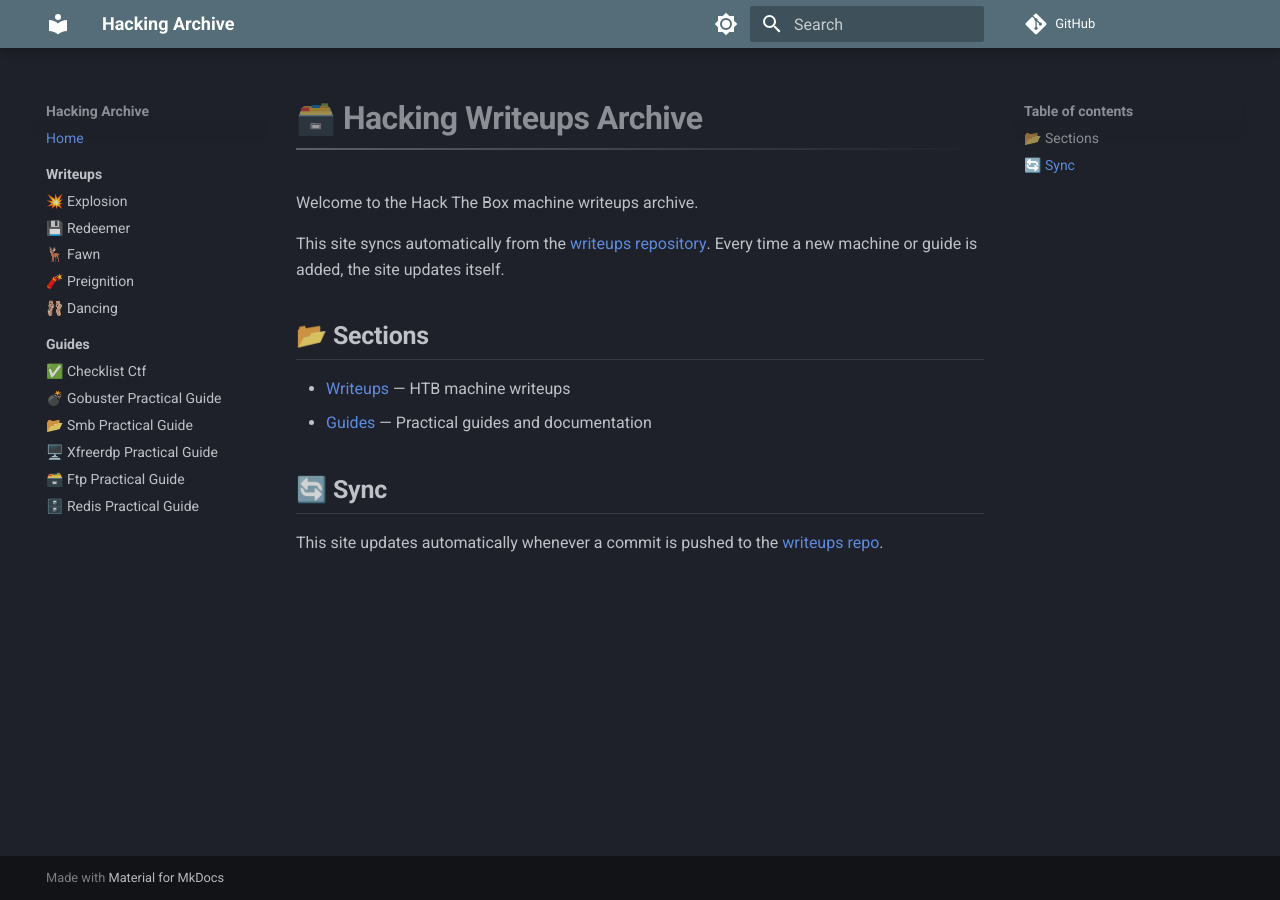
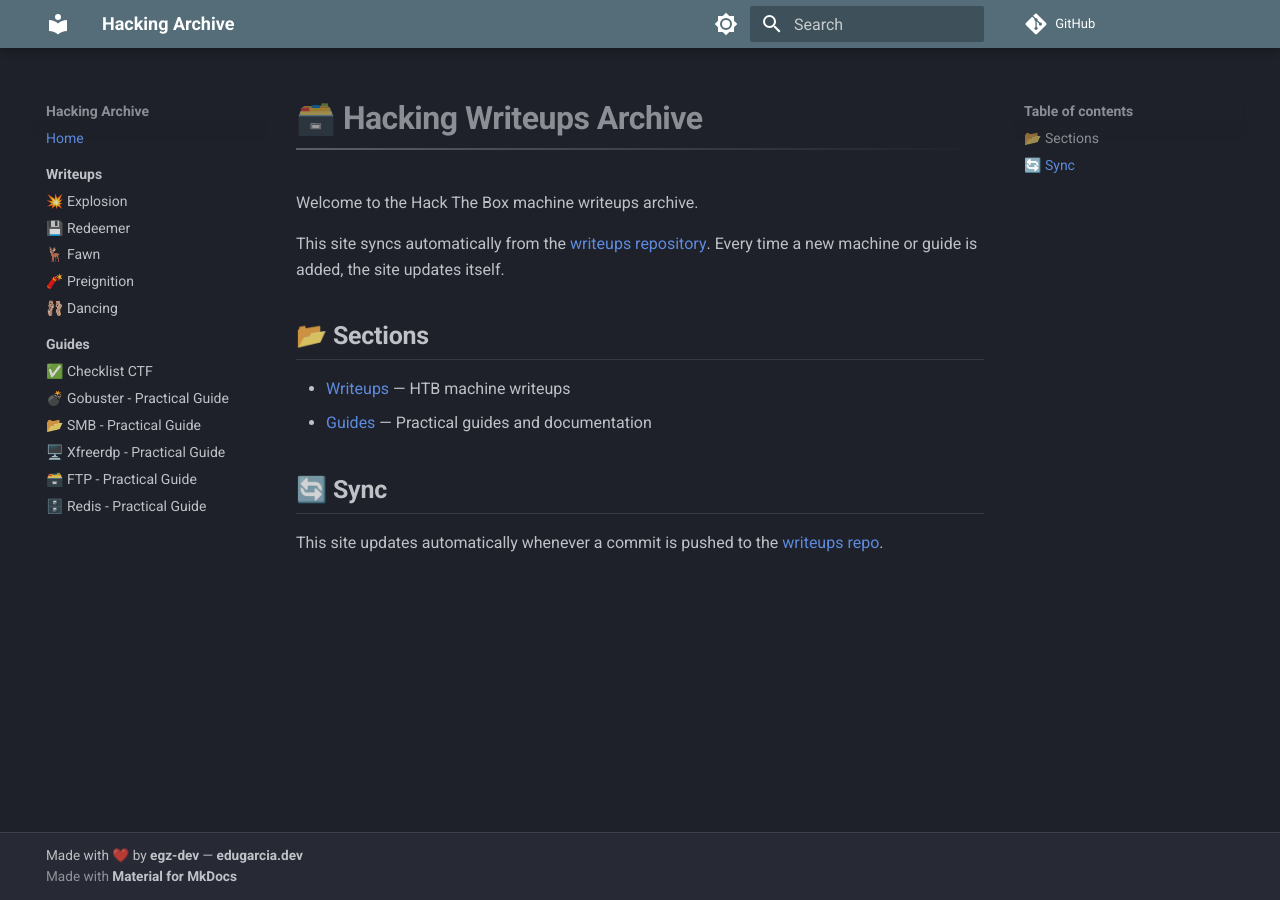
Before and after one commit to egz-dev/hacking-archive, an MkDocs documentation site: the page built from docs/index.md, in a window 1280 px wide. Built offline with MkDocs 1.6.1 and Material for MkDocs 9.7.7, drawn with Linux system fonts in a browser that asks for light colours; comment, search, counter and statistics services are not loaded.

Commit message:
Add footer with links to GitHub (egz-dev) and edugarcia.dev

```diff
--- a/docs/stylesheets/extra.css
+++ b/docs/stylesheets/extra.css
@@ -442,6 +442,32 @@
   pointer-events: none;
 }
 
+/* ========== FOOTER ========== */
+.md-footer {
+  background: var(--md-code-bg-color) !important;
+  border-top: 1px solid var(--md-default-fg-color--lightest);
+}
+
+.md-footer-meta {
+  background: transparent !important;
+}
+
+.md-copyright {
+  font-size: 0.85em;
+  color: var(--md-default-fg-color--light);
+}
+
+.md-copyright a {
+  color: var(--md-typeset-color) !important;
+  font-weight: 600;
+  transition: color 0.15s ease;
+}
+
+.md-copyright a:hover {
+  color: var(--md-accent-fg-color) !important;
+  text-decoration: none;
+}
+
 /* ========== ANIMATIONS ========== */
 @keyframes fadeIn {
   from { opacity: 0; transform: translateY(10px); }
--- a/mkdocs.yml
+++ b/mkdocs.yml
@@ -48,6 +48,10 @@
 plugins:
   - search
 
+copyright: >
+  Made with ❤️ by <a href="https://github.com/egz-dev" target="_blank" rel="noopener">egz-dev</a> —
+  <a href="https://edugarcia.dev" target="_blank" rel="noopener">edugarcia.dev</a>
+
 # --nav-auto-start--
 nav:
   - Home: index.md
@@ -60,10 +64,10 @@
       - 🩰 Dancing: writeups/🩰 Dancing.md
   - Guides:
       - guides/index.md
-      - ✅ Checklist Ctf: guides/✅ Checklist CTF.md
-      - 💣 Gobuster   Practical Guide: guides/💣 Gobuster - Practical Guide.md
-      - 📂 Smb   Practical Guide: guides/📂 SMB - Practical Guide.md
-      - 🖥️ Xfreerdp   Practical Guide: guides/🖥️ xfreerdp - Practical Guide.md
-      - 🗃️ Ftp   Practical Guide: guides/🗃️ FTP - Practical Guide.md
-      - 🗄️ Redis   Practical Guide: guides/🗄️ Redis - Practical Guide.md
+      - ✅ Checklist CTF: guides/✅ Checklist CTF.md
+      - 💣 Gobuster - Practical Guide: guides/💣 Gobuster - Practical Guide.md
+      - 📂 SMB - Practical Guide: guides/📂 SMB - Practical Guide.md
+      - 🖥️ Xfreerdp - Practical Guide: guides/🖥️ xfreerdp - Practical Guide.md
+      - 🗃️ FTP - Practical Guide: guides/🗃️ FTP - Practical Guide.md
+      - 🗄️ Redis - Practical Guide: guides/🗄️ Redis - Practical Guide.md
 # --nav-auto-end--
```
